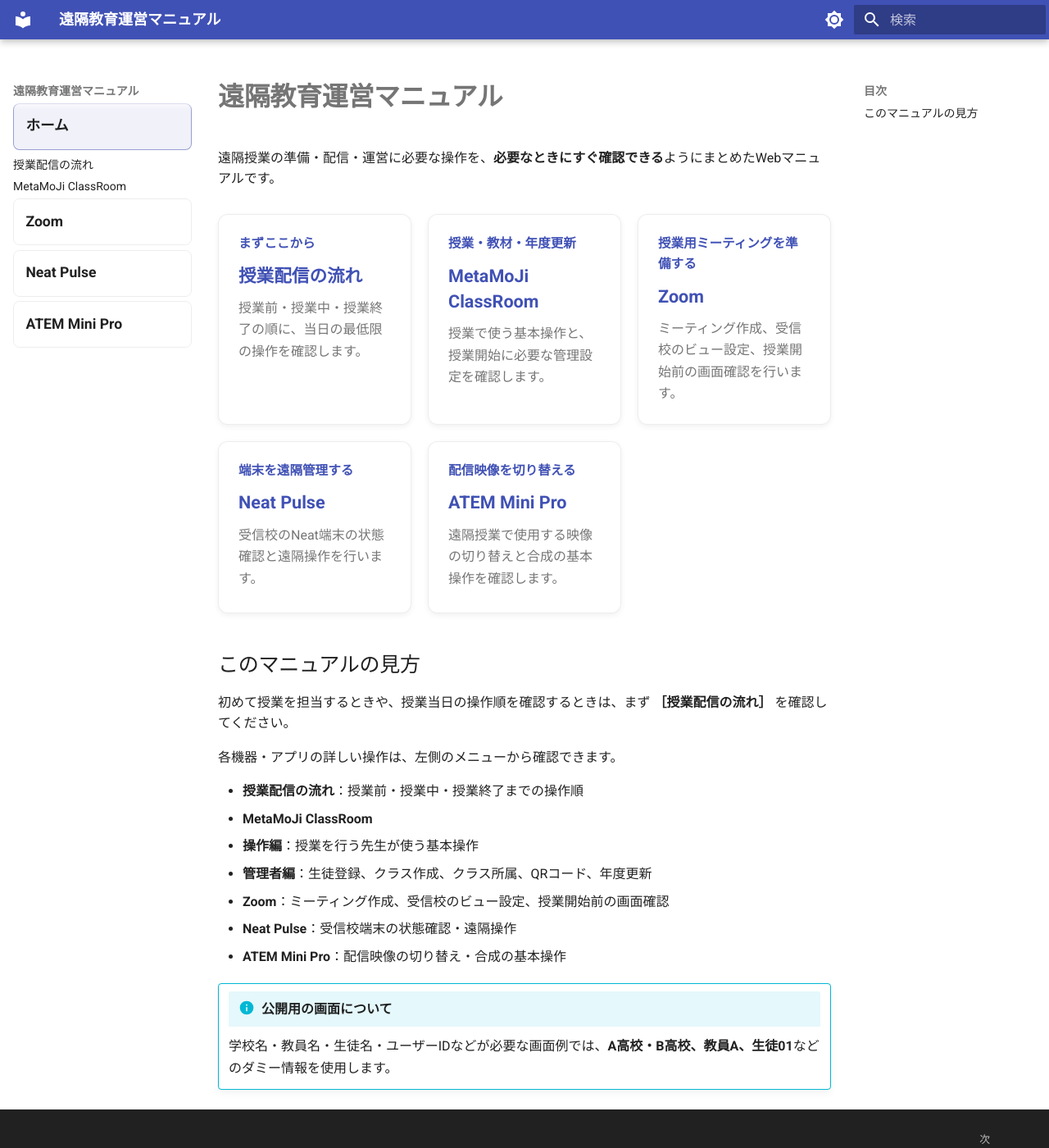
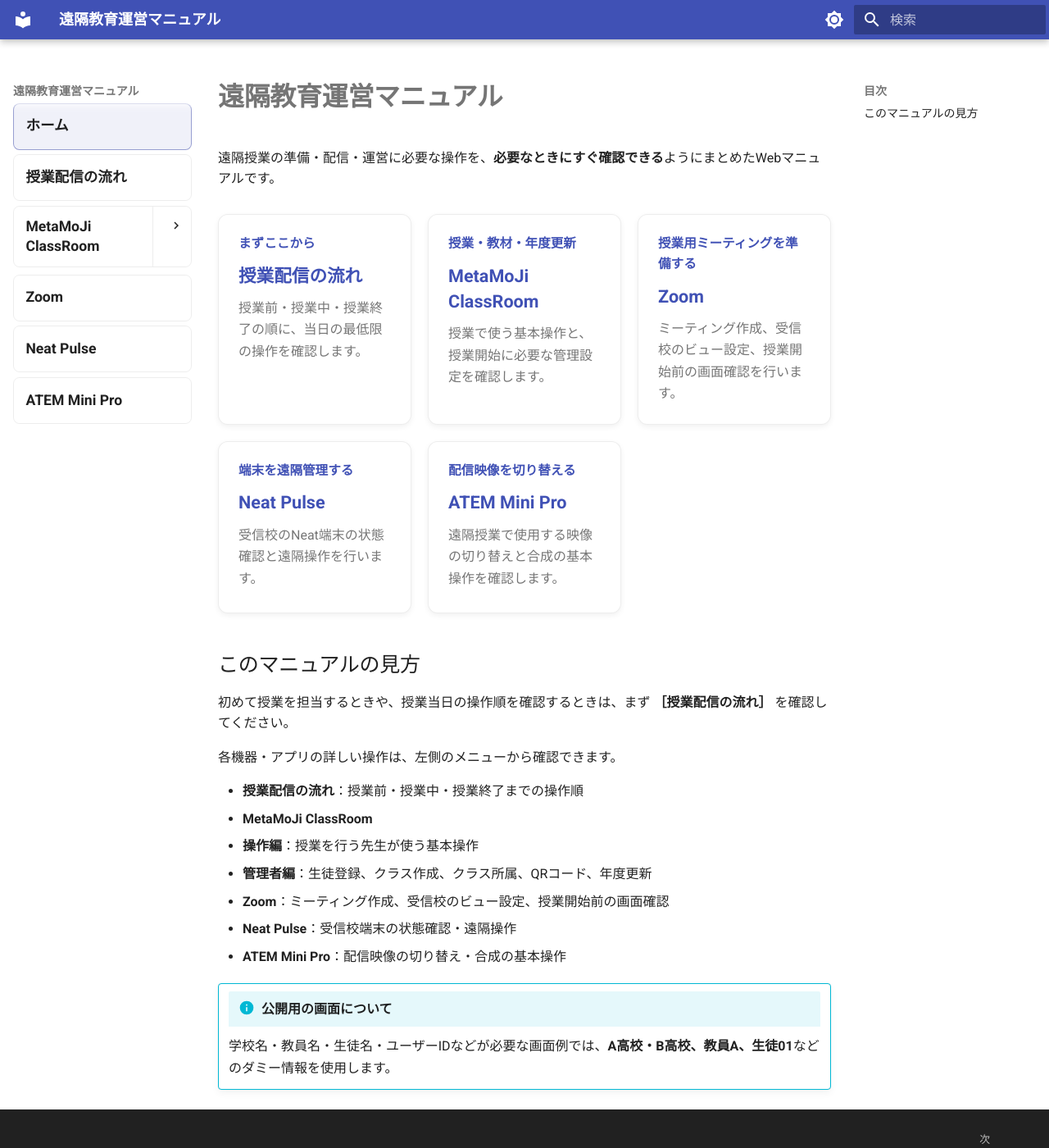
Before and after one commit to a-recs/remote-manual, an MkDocs documentation site: the page built from docs/index.md, in a window 1280 px wide and 1400 px high. Shown: the whole window at 82% size. Built offline with MkDocs 1.6.1 and Material for MkDocs 9.7.7, drawn with Linux system fonts in a browser that asks for light colours.

Commit message:
Align sidebar with new manual order

```diff
--- a/docs/stylesheets/sidebar-v2.css
+++ b/docs/stylesheets/sidebar-v2.css
@@ -1,12 +1,12 @@
 /* A-RECS 左ナビゲーション
-   方針：トップ6項目は入口として明確に、MetaMoJi配下は同じ階層の子メニューとして表示する。 */
+   方針：ホームの並びと左メニューをそろえ、主要項目を同じ体裁で表示する。 */
 
 /* ==================================================
    0. 現在ページ用にMaterialが追加する重複ラベルを隠す
-   ホーム／Neat Pulse／ATEM Mini Pro／Zoom／授業配信の流れの二重表示対策
+   ホーム／授業配信の流れ／Zoom／Neat Pulse／ATEM Mini Pro
 ================================================== */
-.md-nav--primary > .md-nav__list > .md-nav__item:first-child label.md-nav__link,
-.md-nav--primary > .md-nav__list > .md-nav__item:nth-child(3) label.md-nav__link,
+.md-nav--primary > .md-nav__list > .md-nav__item:nth-child(1) label.md-nav__link,
+.md-nav--primary > .md-nav__list > .md-nav__item:nth-child(2) label.md-nav__link,
 .md-nav--primary > .md-nav__list > .md-nav__item:nth-child(4) label.md-nav__link,
 .md-nav--primary > .md-nav__list > .md-nav__item:nth-child(5) label.md-nav__link,
 .md-nav--primary > .md-nav__list > .md-nav__item:nth-child(6) label.md-nav__link {
@@ -15,15 +15,15 @@
 
 /* ==================================================
    1. トップレベル
-   ホーム / MetaMoJi ClassRoom / Neat Pulse / ATEM Mini Pro / Zoom / 授業配信の流れ
+   ホーム / 授業配信の流れ / MetaMoJi / Zoom / Neat Pulse / ATEM Mini Pro
 ================================================== */
 .md-nav--primary > .md-nav__list > .md-nav__item {
   margin: 0.28rem 0 !important;
 }
 
-/* ホーム・Neat Pulse・ATEM Mini Pro・Zoom・授業配信の流れ */
+/* 子メニューを持たないトップ項目 */
 .md-nav--primary > .md-nav__list > .md-nav__item:nth-child(1) > a.md-nav__link,
-.md-nav--primary > .md-nav__list > .md-nav__item:nth-child(3) > a.md-nav__link,
+.md-nav--primary > .md-nav__list > .md-nav__item:nth-child(2) > a.md-nav__link,
 .md-nav--primary > .md-nav__list > .md-nav__item:nth-child(4) > a.md-nav__link,
 .md-nav--primary > .md-nav__list > .md-nav__item:nth-child(5) > a.md-nav__link,
 .md-nav--primary > .md-nav__list > .md-nav__item:nth-child(6) > a.md-nav__link {
@@ -44,7 +44,7 @@
 }
 
 /* MetaMoJi ClassRoom */
-.md-nav--primary > .md-nav__list > .md-nav__item:nth-child(2) > .md-nav__container {
+.md-nav--primary > .md-nav__list > .md-nav__item:nth-child(3) > .md-nav__container {
   display: flex !important;
   align-items: stretch !important;
   min-height: 2.85rem !important;
@@ -58,7 +58,7 @@
   box-shadow: none !important;
 }
 
-.md-nav--primary > .md-nav__list > .md-nav__item:nth-child(2) > .md-nav__container > .md-nav__link {
+.md-nav--primary > .md-nav__list > .md-nav__item:nth-child(3) > .md-nav__container > .md-nav__link {
   margin: 0 !important;
   border: 0 !important;
   border-radius: 0 !important;
@@ -70,13 +70,13 @@
   box-shadow: none !important;
 }
 
-.md-nav--primary > .md-nav__list > .md-nav__item:nth-child(2) > .md-nav__container > .md-nav__link:first-child {
+.md-nav--primary > .md-nav__list > .md-nav__item:nth-child(3) > .md-nav__container > .md-nav__link:first-child {
   flex: 1 1 auto !important;
   min-width: 0 !important;
   padding: 0.64rem 0.72rem !important;
 }
 
-.md-nav--primary > .md-nav__list > .md-nav__item:nth-child(2) > .md-nav__container > .md-nav__link:last-child {
+.md-nav--primary > .md-nav__list > .md-nav__item:nth-child(3) > .md-nav__container > .md-nav__link:last-child {
   flex: 0 0 2.35rem !important;
   width: 2.35rem !important;
   min-width: 2.35rem !important;
@@ -87,17 +87,17 @@
 
 /* ホバー */
 .md-nav--primary > .md-nav__list > .md-nav__item:nth-child(1) > a.md-nav__link:hover,
-.md-nav--primary > .md-nav__list > .md-nav__item:nth-child(3) > a.md-nav__link:hover,
+.md-nav--primary > .md-nav__list > .md-nav__item:nth-child(2) > a.md-nav__link:hover,
 .md-nav--primary > .md-nav__list > .md-nav__item:nth-child(4) > a.md-nav__link:hover,
 .md-nav--primary > .md-nav__list > .md-nav__item:nth-child(5) > a.md-nav__link:hover,
 .md-nav--primary > .md-nav__list > .md-nav__item:nth-child(6) > a.md-nav__link:hover,
-.md-nav--primary > .md-nav__list > .md-nav__item:nth-child(2) > .md-nav__container:hover {
+.md-nav--primary > .md-nav__list > .md-nav__item:nth-child(3) > .md-nav__container:hover {
   background: color-mix(in srgb, var(--md-default-fg-color) 4%, transparent) !important;
 }
 
 /* 選択中 */
 .md-nav--primary > .md-nav__list > .md-nav__item:nth-child(1) > a.md-nav__link--active,
-.md-nav--primary > .md-nav__list > .md-nav__item:nth-child(3) > a.md-nav__link--active,
+.md-nav--primary > .md-nav__list > .md-nav__item:nth-child(2) > a.md-nav__link--active,
 .md-nav--primary > .md-nav__list > .md-nav__item:nth-child(4) > a.md-nav__link--active,
 .md-nav--primary > .md-nav__list > .md-nav__item:nth-child(5) > a.md-nav__link--active,
 .md-nav--primary > .md-nav__list > .md-nav__item:nth-child(6) > a.md-nav__link--active {
@@ -105,28 +105,27 @@
   background: color-mix(in srgb, var(--md-primary-fg-color) 8%, transparent) !important;
 }
 
-.md-nav--primary > .md-nav__list > .md-nav__item:nth-child(2):has(.md-nav__link--active) > .md-nav__container {
+.md-nav--primary > .md-nav__list > .md-nav__item:nth-child(3):has(.md-nav__link--active) > .md-nav__container {
   border-color: color-mix(in srgb, var(--md-primary-fg-color) 45%, var(--md-default-fg-color--lightest)) !important;
   background: color-mix(in srgb, var(--md-primary-fg-color) 8%, transparent) !important;
 }
 
 /* ==================================================
    2. MetaMoJi配下
-   操作編 / 管理者編を完全に同じ位置・同じ体裁にする
+   操作編 / 管理者編を同じ位置・同じ体裁にする
 ================================================== */
-.md-nav--primary > .md-nav__list > .md-nav__item:nth-child(2) > .md-nav {
+.md-nav--primary > .md-nav__list > .md-nav__item:nth-child(3) > .md-nav {
   margin-top: 0.16rem !important;
 }
 
-.md-nav--primary > .md-nav__list > .md-nav__item:nth-child(2)
+.md-nav--primary > .md-nav__list > .md-nav__item:nth-child(3)
   > .md-nav > .md-nav__list {
   margin-left: 0.72rem !important;
   padding-left: 0 !important;
   border-left: 1px solid var(--md-default-fg-color--lightest) !important;
 }
 
-/* 操作編・管理者編の親項目は同じ条件にリセット */
-.md-nav--primary > .md-nav__list > .md-nav__item:nth-child(2)
+.md-nav--primary > .md-nav__list > .md-nav__item:nth-child(3)
   > .md-nav > .md-nav__list > .md-nav__item {
   margin: 0 !important;
   padding: 0 !important;
@@ -136,7 +135,7 @@
   box-shadow: none !important;
 }
 
-.md-nav--primary > .md-nav__list > .md-nav__item:nth-child(2)
+.md-nav--primary > .md-nav__list > .md-nav__item:nth-child(3)
   > .md-nav > .md-nav__list > .md-nav__item > .md-nav__container {
   display: flex !important;
   align-items: center !important;
@@ -148,12 +147,11 @@
   box-shadow: none !important;
 }
 
-/* タイトル文字の位置・大きさ・太さを統一 */
-.md-nav--primary > .md-nav__list > .md-nav__item:nth-child(2)
+.md-nav--primary > .md-nav__list > .md-nav__item:nth-child(3)
   > .md-nav > .md-nav__list > .md-nav__item > .md-nav__container > .md-nav__link:first-child,
-.md-nav--primary > .md-nav__list > .md-nav__item:nth-child(2)
+.md-nav--primary > .md-nav__list > .md-nav__item:nth-child(3)
   > .md-nav > .md-nav__list > .md-nav__item > a.md-nav__link,
-.md-nav--primary > .md-nav__list > .md-nav__item:nth-child(2)
+.md-nav--primary > .md-nav__list > .md-nav__item:nth-child(3)
   > .md-nav > .md-nav__list > .md-nav__item > label.md-nav__link {
   flex: 1 1 auto !important;
   min-width: 0 !important;
@@ -172,8 +170,7 @@
   box-shadow: none !important;
 }
 
-/* 展開矢印 */
-.md-nav--primary > .md-nav__list > .md-nav__item:nth-child(2)
+.md-nav--primary > .md-nav__list > .md-nav__item:nth-child(3)
   > .md-nav > .md-nav__list > .md-nav__item > .md-nav__container > .md-nav__link:last-child {
   flex: 0 0 1.75rem !important;
   width: 1.75rem !important;
@@ -185,14 +182,13 @@
   background: transparent !important;
 }
 
-/* 選択中も形は変えない */
-.md-nav--primary > .md-nav__list > .md-nav__item:nth-child(2)
+.md-nav--primary > .md-nav__list > .md-nav__item:nth-child(3)
   > .md-nav > .md-nav__list > .md-nav__item:has(.md-nav__link--active)
   > .md-nav__container {
   background: color-mix(in srgb, var(--md-primary-fg-color) 6%, transparent) !important;
 }
 
-.md-nav--primary > .md-nav__list > .md-nav__item:nth-child(2)
+.md-nav--primary > .md-nav__list > .md-nav__item:nth-child(3)
   > .md-nav > .md-nav__list > .md-nav__item:has(.md-nav__link--active)
   > .md-nav__container > .md-nav__link {
   color: var(--md-default-fg-color) !important;
@@ -202,12 +198,12 @@
 /* ==================================================
    3. 操作編 / 管理者編の具体的ページ
 ================================================== */
-.md-nav--primary > .md-nav__list > .md-nav__item:nth-child(2)
+.md-nav--primary > .md-nav__list > .md-nav__item:nth-child(3)
   > .md-nav > .md-nav__list > .md-nav__item > .md-nav {
   margin-left: 1.15rem !important;
 }
 
-.md-nav--primary > .md-nav__list > .md-nav__item:nth-child(2)
+.md-nav--primary > .md-nav__list > .md-nav__item:nth-child(3)
   > .md-nav > .md-nav__list > .md-nav__item > .md-nav .md-nav__link {
   font-size: 0.77rem !important;
   line-height: 1.45 !important;
```
